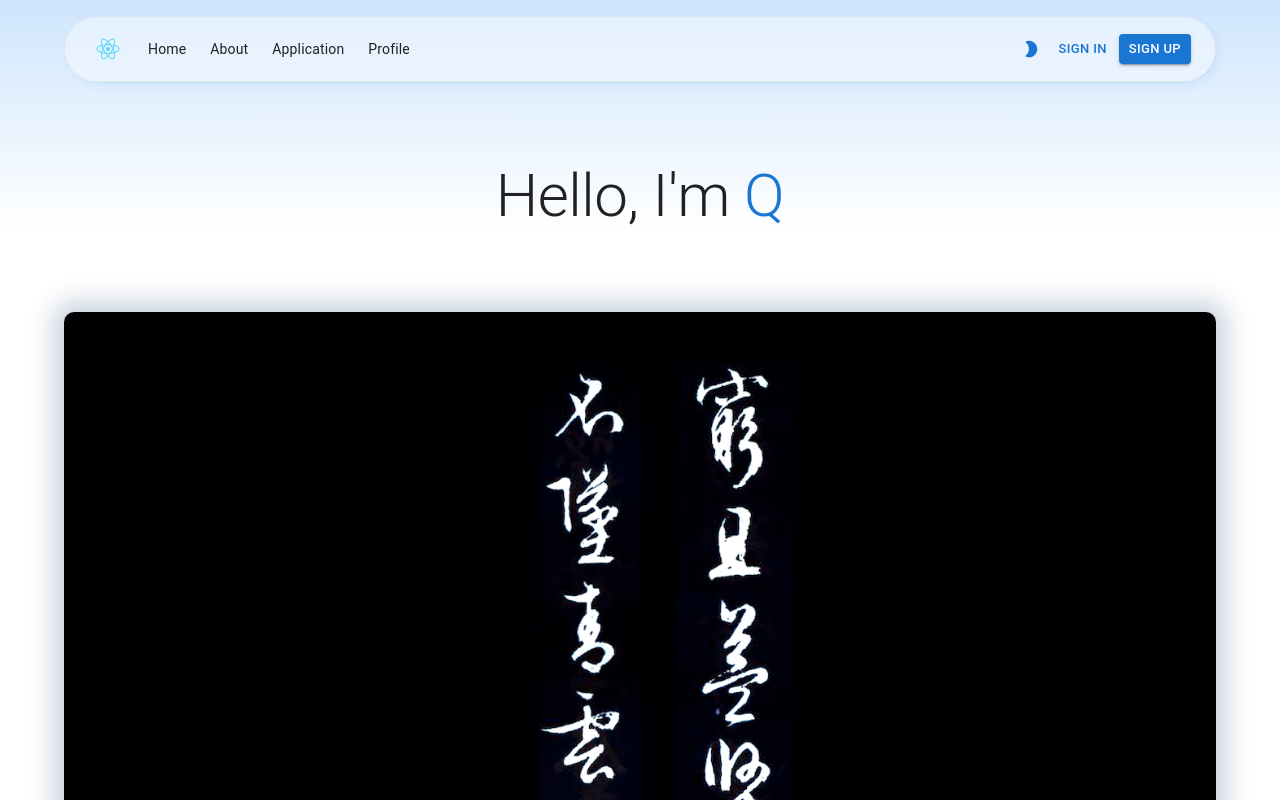
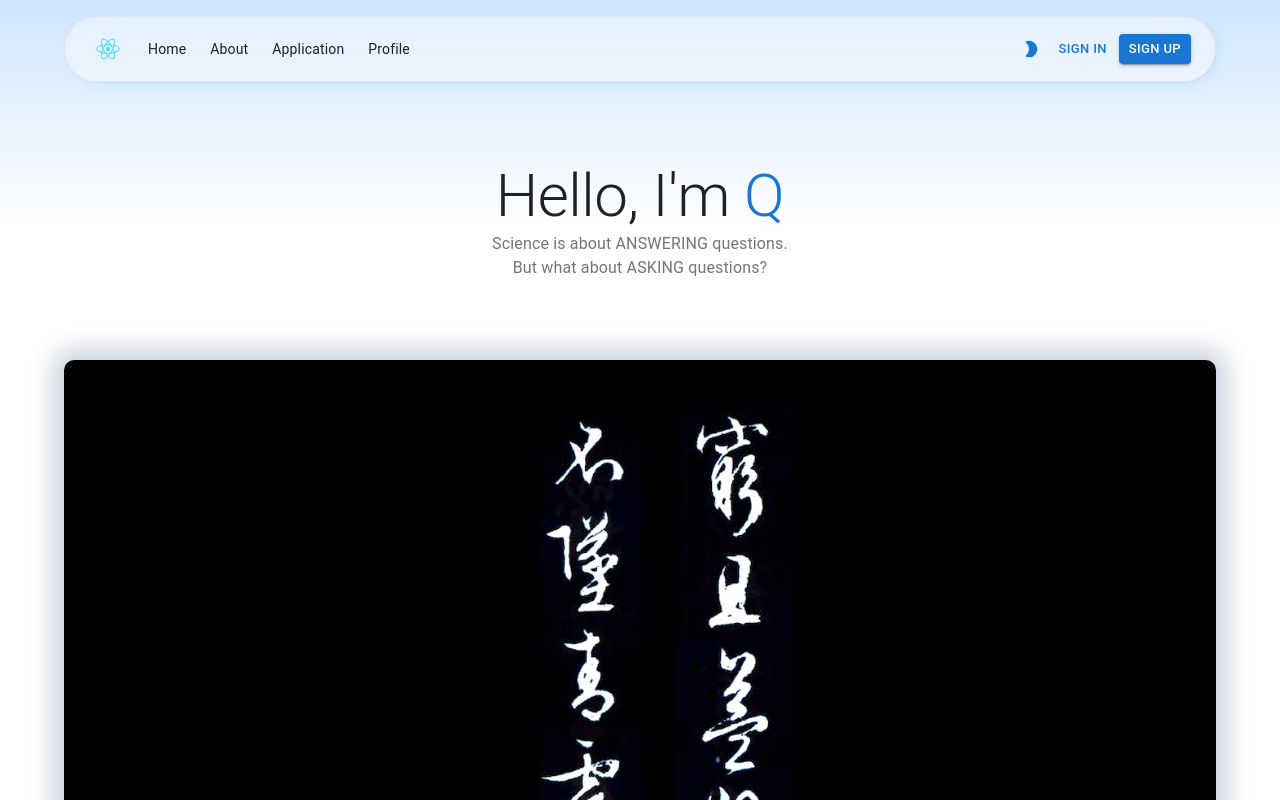
Before and after one commit to QiuMatthew/website-frontend, a React (Create React App) app: page / in a window 1280 px wide. Shown: the top 800 px of the page. Built offline with nearby package versions, Linux system fonts and the light colour scheme.

Commit message:
add home page subtitle

```diff
--- a/src/HomePage.js
+++ b/src/HomePage.js
@@ -1,5 +1,5 @@
 // HomePage.js
-import { Navbar, Title, Hero, Footer } from './components/'
+import { Navbar, Title, Subtitle, Hero, Footer } from './components/'
 import HeroImage from './assets/quote.png'
 
 export default function HomePage() {
@@ -26,6 +26,7 @@ export default function HomePage() {
         <>
             <Navbar navbarItems={navbarItems} />
             <Title titleText="Hello, I'm" titleTextColored="Q" />
+            <Subtitle />
             <Hero image={HeroImage} />
             <Footer />
         </>
--- /dev/null
+++ b/src/components/Subtitle.js
@@ -0,0 +1,34 @@
+import { Box, Container, Typography } from '@mui/material'
+import { useThemeContext } from '../ThemeContext.js'
+
+export default function Subtitle() {
+    const {mode} = useThemeContext()
+    return (
+        <Box
+            sx={{
+                width: '100%',
+                backgroundColor:
+                    mode === 'light'
+                    ? '#FFF'
+                    : '#090E10',
+                backgroundSize: '100% 100%',
+                backgroundRepeat: 'no-repeat',
+            }}
+        >
+            <Container
+                sx={{
+                display: 'flex',
+                flexDirection: 'column',
+                alignItems: 'center',
+                }}
+            >
+                <Typography variant='body1' color='text.secondary'>
+                    Science is about ANSWERING questions.
+                </Typography>
+                <Typography variant='body1' color='text.secondary'>
+                    But what about ASKING questions?
+                </Typography>
+            </Container>
+        </Box>
+    )
+}
--- a/src/components/index.js
+++ b/src/components/index.js
@@ -1,4 +1,5 @@
 export { default as Navbar } from './Navbar.js'
 export { default as Title } from './Title.js'
+export { default as Subtitle } from './Subtitle.js'
 export { default as Hero } from './Hero.js'
 export { default as Footer } from './Footer.js'
```
